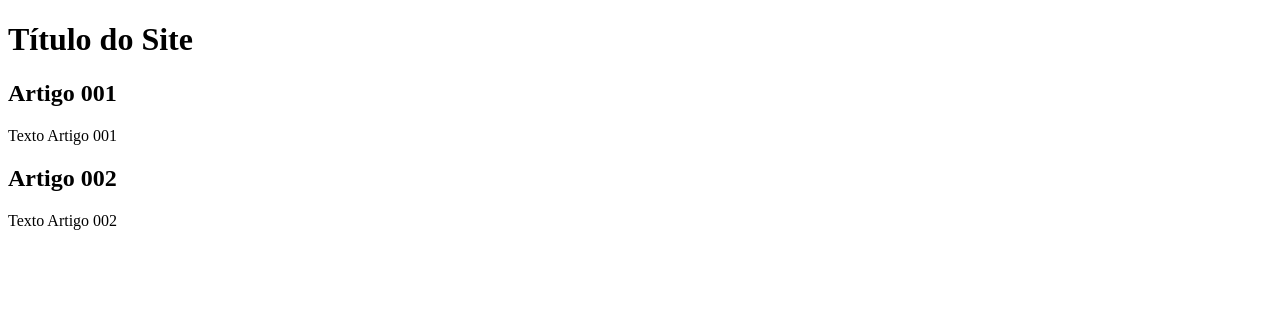
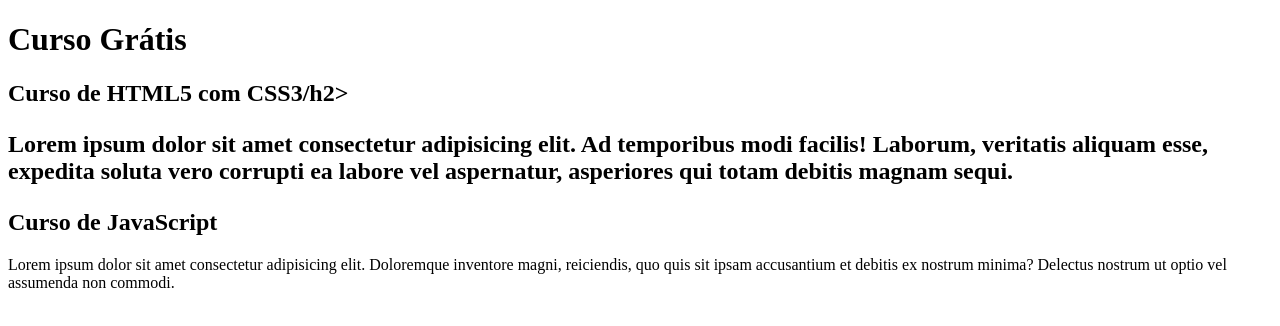
Before and after one commit to ojonassouza/projeto-site, a plain HTML site: page index.html in a window 1280 px wide. Drawn offline with Linux system fonts and the light colour scheme.

Commit message:
comecei a escrever o conteúdo

```diff
--- a/index.html
+++ b/index.html
@@ -9,15 +9,15 @@
 <body>
     <main>
         <header>
-            <h1>Título do Site</h1>
+            <h1>Curso Grátis</h1>
         </header>
         <article>
-            <h2>Artigo 001</h2>
-            <p>Texto Artigo 001</p>
+            <h2>Curso de HTML5 com CSS3/h2>
+            <p>Lorem ipsum dolor sit amet consectetur adipisicing elit. Ad temporibus modi facilis! Laborum, veritatis aliquam esse, expedita soluta vero corrupti ea labore vel aspernatur, asperiores qui totam debitis magnam sequi.</p>
         </article>
         <article>
-            <h2>Artigo 002</h2>
-            <p>Texto Artigo 002</p>
+            <h2>Curso de JavaScript</h2>
+            <p>Lorem ipsum dolor sit amet consectetur adipisicing elit. Doloremque inventore magni, reiciendis, quo quis sit ipsam accusantium et debitis ex nostrum minima? Delectus nostrum ut optio vel assumenda non commodi.</p>
         </article>
     </main>
 </body>
```
